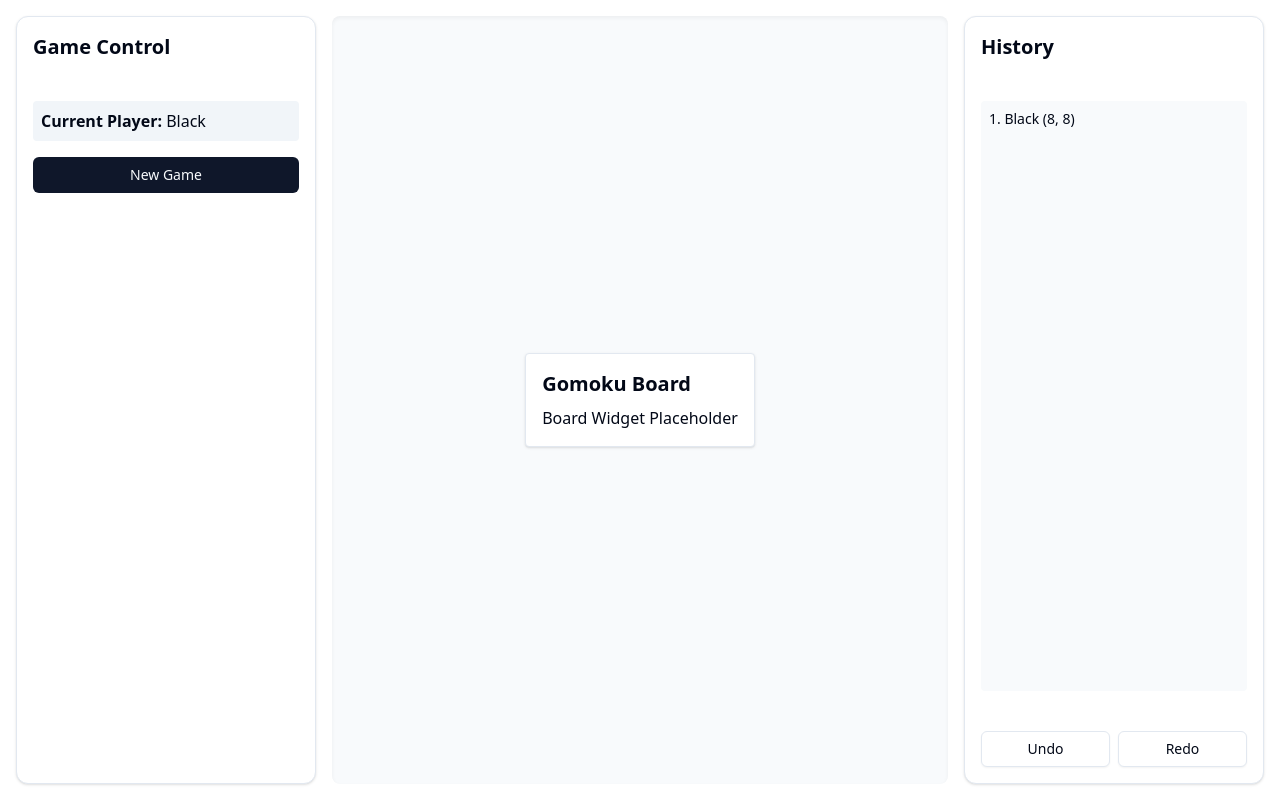
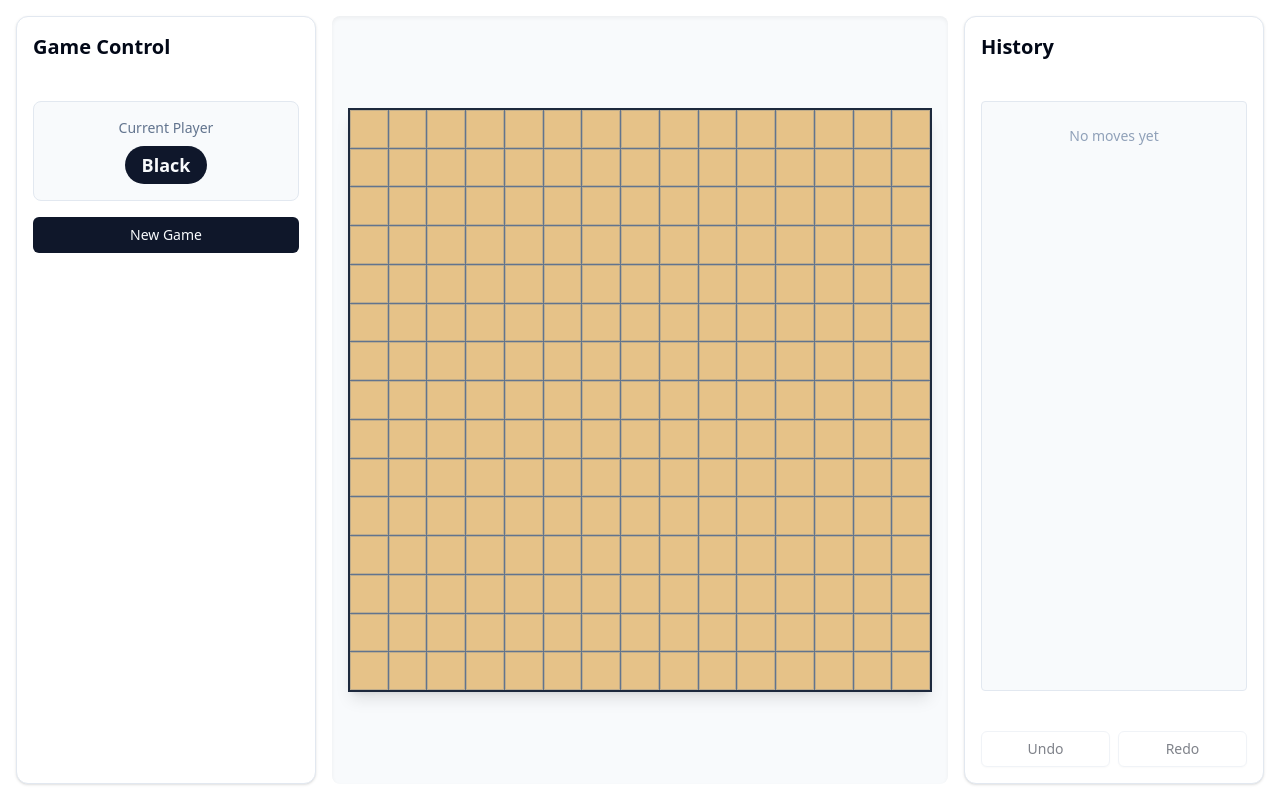
Before and after one commit to OsawaKousei/ViteCSRAppTemplate, a React (Vite) app in the folder app/: page / in a window 1280 px wide. Built offline with nearby package versions, Linux system fonts and the light colour scheme.

Commit message:
Widget Integration

```diff
--- a/app/docs/ImplementationPlan.md
+++ b/app/docs/ImplementationPlan.md
@@ -37,14 +37,14 @@
 
 各 Widget を Store および L1 コンポーネントと接続する。
 
-- [ ] **`GameControlWidget.tsx`**
+- [x] **`GameControlWidget.tsx`**
   - Store から `currentPlayer` を取得し表示。
   - 「New Game」ボタンで `initializeGame` を発火。
-- [ ] **`BoardWidget.tsx`**
+- [x] **`BoardWidget.tsx`**
   - Store から `board` を取得し `GomokuBoard` を描画。
   - クリックイベントで `placeStone` を発火。
   - `winner` が存在する場合、`GameResultModal` を表示。
-- [ ] **`HistoryWidget.tsx`**
+- [x] **`HistoryWidget.tsx`**
   - Store から `history` を取得しリスト表示。
   - Undo/Redo ボタンの実装。
 
--- a/app/src/features/gomoku/widgets/BoardWidget.tsx
+++ b/app/src/features/gomoku/widgets/BoardWidget.tsx
@@ -1,8 +1,28 @@
+import { useGomokuStore } from '../stores/useGomokuStore';
+import { GomokuBoard } from '../components/GomokuBoard';
+import { GameResultModal } from '../components/GameResultModal';
+
 export const BoardWidget = () => {
+  const board = useGomokuStore((state) => state.board);
+  const history = useGomokuStore((state) => state.history);
+  const historyIndex = useGomokuStore((state) => state.historyIndex);
+  const winner = useGomokuStore((state) => state.winner);
+  const placeStone = useGomokuStore((state) => state.placeStone);
+  const initializeGame = useGomokuStore((state) => state.initializeGame);
+
+  const lastMove =
+    historyIndex >= 0 && history[historyIndex]
+      ? history[historyIndex].coordinate
+      : null;
+
   return (
-    <div className="p-4 border rounded shadow bg-white">
-      <h2 className="text-xl font-bold mb-2">Gomoku Board</h2>
-      <p>Board Widget Placeholder</p>
+    <div className="flex flex-col items-center justify-center w-full h-full p-4">
+      <GomokuBoard board={board} lastMove={lastMove} onCellClick={placeStone} />
+      <GameResultModal
+        winner={winner}
+        open={winner !== null}
+        onRestart={initializeGame}
+      />
     </div>
   );
 };
--- a/app/src/features/gomoku/widgets/GameControlWidget.tsx
+++ b/app/src/features/gomoku/widgets/GameControlWidget.tsx
@@ -1,15 +1,25 @@
 import { Card } from '@/components/ui/card';
 import { Button } from '@/components/ui/button';
+import { useGomokuStore } from '../stores/useGomokuStore';
+import { PlayerBadge } from '../components/PlayerBadge';
 
 export const GameControlWidget = () => {
+  const currentPlayer = useGomokuStore((state) => state.currentPlayer);
+  const initializeGame = useGomokuStore((state) => state.initializeGame);
+
   return (
     <Card className="p-4 h-full">
       <h2 className="text-xl font-bold mb-4">Game Control</h2>
       <div className="space-y-4">
-        <div className="p-2 bg-slate-100 rounded">
-          <span className="font-semibold">Current Player:</span> Black
+        <div className="p-4 bg-slate-50 rounded-lg border flex flex-col items-center gap-2">
+          <span className="text-sm text-slate-500 font-medium">
+            Current Player
+          </span>
+          <PlayerBadge player={currentPlayer} className="text-lg px-4 py-1" />
         </div>
-        <Button className="w-full">New Game</Button>
+        <Button onClick={initializeGame} className="w-full">
+          New Game
+        </Button>
       </div>
     </Card>
   );
--- a/app/src/features/gomoku/widgets/HistoryWidget.tsx
+++ b/app/src/features/gomoku/widgets/HistoryWidget.tsx
@@ -1,21 +1,68 @@
 import { Card } from '@/components/ui/card';
 import { Button } from '@/components/ui/button';
+import { useGomokuStore } from '../stores/useGomokuStore';
+import { PLAYER } from '../types';
+import { cn } from '@/lib/utils';
 
 export const HistoryWidget = () => {
+  const history = useGomokuStore((state) => state.history);
+  const historyIndex = useGomokuStore((state) => state.historyIndex);
+  const undo = useGomokuStore((state) => state.undo);
+  const redo = useGomokuStore((state) => state.redo);
+
+  const canUndo = historyIndex >= 0;
+  const canRedo = historyIndex < history.length - 1;
+
   return (
     <Card className="p-4 h-full flex flex-col">
       <h2 className="text-xl font-bold mb-4">History</h2>
-      <div className="flex-1 overflow-y-auto bg-slate-50 p-2 rounded mb-4">
-        <ul className="space-y-1 text-sm">
-          <li>1. Black (8, 8)</li>
-          {/* Placeholder */}
-        </ul>
+      <div className="flex-1 overflow-y-auto bg-slate-50 p-2 rounded mb-4 border">
+        {history.length === 0 ? (
+          <p className="text-sm text-slate-400 text-center py-4">
+            No moves yet
+          </p>
+        ) : (
+          <ul className="space-y-1">
+            {history.map((move, index) => (
+              <li
+                key={move.turn}
+                className={cn(
+                  'text-sm px-2 py-1 rounded flex justify-between items-center',
+                  index === historyIndex
+                    ? 'bg-slate-200 font-medium text-slate-900'
+                    : 'text-slate-600',
+                  index > historyIndex && 'opacity-40',
+                )}
+              >
+                <span>
+                  <span className="inline-block w-6 text-slate-400">
+                    {move.turn}.
+                  </span>
+                  {move.player === PLAYER.BLACK ? 'Black' : 'White'}
+                </span>
+                <span className="font-mono text-xs text-slate-500">
+                  ({move.coordinate.x + 1}, {move.coordinate.y + 1})
+                </span>
+              </li>
+            ))}
+          </ul>
+        )}
       </div>
       <div className="flex gap-2">
-        <Button variant="outline" className="flex-1">
+        <Button
+          variant="outline"
+          className="flex-1"
+          onClick={undo}
+          disabled={!canUndo}
+        >
           Undo
         </Button>
-        <Button variant="outline" className="flex-1">
+        <Button
+          variant="outline"
+          className="flex-1"
+          onClick={redo}
+          disabled={!canRedo}
+        >
           Redo
         </Button>
       </div>
```
